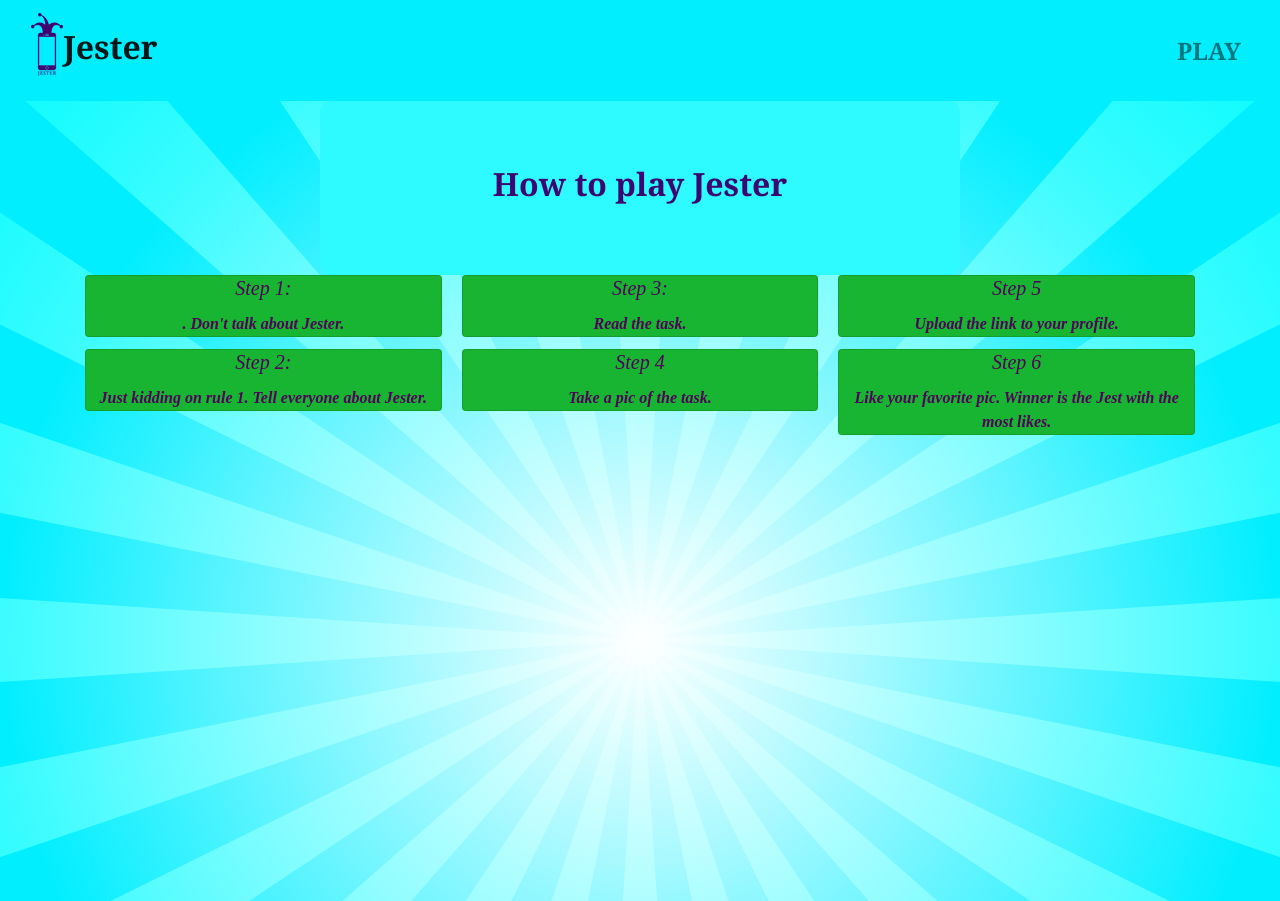
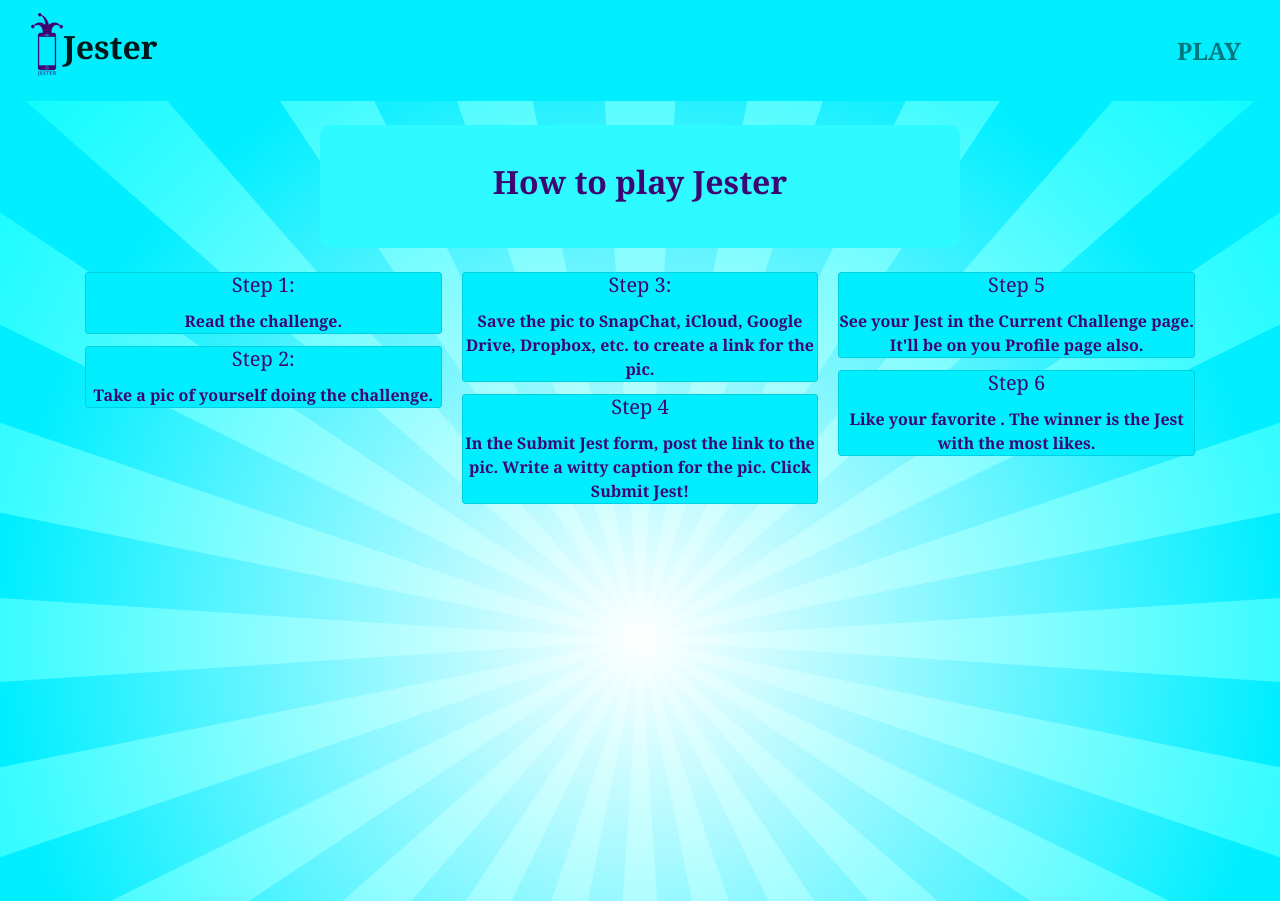
Before and after one commit to bmalbright/Jester2.0, a React (Create React App) app in the folder client/: page /Rules in a window 1280 px wide. Built offline with nearby package versions, Linux system fonts and the light colour scheme.

Commit message:
changed more styling. Fixed the rules.

```diff
--- a/client/src/App.css
+++ b/client/src/App.css
@@ -1,5 +1,5 @@
-@import url('https://fonts.googleapis.com/css2?family=Dosis:wght@300&display=swap');
-@import url('https://fonts.googleapis.com/css2?family=Dosis:wght@300&family=Quicksand&display=swap');
+/* @import url('https://fonts.googleapis.com/css2?family=Dosis:wght@300&display=swap');
+@import url('https://fonts.googleapis.com/css2?family=Dosis:wght@300&family=Quicksand&display=swap'); */
 
 .App {
   text-align: center;
@@ -47,6 +47,7 @@
   width: 50%;
   margin: auto;
   border-radius: 10px;
+  padding: 3%;
 }
 
 h3 {
@@ -59,57 +60,53 @@ h3 {
   color: #3d0773;
 }
 
-
+/* profile page */
 .profile {
   min-height: 84vh;
   color: #3d0773;
+  font-family: Cambria, Cochin, Georgia, Times, 'Times New Roman', serif;
   text-align: center;
-  font-family: Cambria, Cochin, Georgia, Times, 'Times New Roman', serif;
 }
 
 .currenttask {
   min-height: 84vh;
-
+  color: #3d0773;
+  font-family: Cambria, Cochin, Georgia, Times, 'Times New Roman', serif;
+  text-align: center;
 }
 
-
+/* rules page */
 .rules {
-  color: #19FF5A;
   min-height: 60vh ;
-  font-family: bookman;
-  font-style: italic;
-  font-weight: bolder;
   text-align: center;
   min-height: 100vh;
 }
 
 .rulecard {
-  background-color: #18B532;
-  color:#4F0359;
+  font-family: Cambria, Cochin, Georgia, Times, 'Times New Roman', serif;
+  font-style: normal;
+  font-weight: bolder;
+  background-color: #01eeff;
+  color:#3d0773;
 }
 
-
-
-
-
-
-.submissionTitle {
-  font-family: 'Quicksand', sans-serif;
-}
 .newJest {
   color:#3d0773;
-  /* padding-bottom: 3vh; */
-  padding: 7%;
+  padding-top: 2%;
+  padding-bottom: 2%;
+  padding-left: 12%;
+  padding-right: 12%;
   width: 100%;
+  text-align: center;
+  font-weight: bolder;
+  font-size: 125%;
 }
+
 .newJest form {
   /* width: 80vw; */
 }
+
 .jestBtn {
-  color:#F2B441;
+  color: white;
+  background-color: #3d0773;
 }
-/* .jestsTitle {
-  color: #F2B441;
-
-  font-family: 'Quicksand', sans-serif;
-} */
--- a/client/src/components/AddJest1.js
+++ b/client/src/components/AddJest1.js
@@ -1,15 +1,11 @@
 import React, { useState, useEffect } from 'react';
 //*removed dropdown import*
 import { Form, Button, Alert } from 'react-bootstrap';
-import "./AddJest.css";
 import { useMutation } from '@apollo/client';
 import { NEW_JEST } from '../utils/mutations';
 // ========^^^^ add jest?===============================
 
 import Auth from '../utils/auth';
-
-
-
 
 const AddJestForm = () => {
     // set initial form state
@@ -70,24 +66,13 @@ const AddJestForm = () => {
             caption: '',
             image: '',
         });
-
-
-
     };
 
     return (
         <>
-            {/* <div className="newJest" style={{
-                display: 'block',
-                width: 100%,
-                padding: 30,
-            }}> */}
             <div className="newJest">
-
-
                 {/* This is needed for the validation functionality above */}
                 <Form noValidate validated={validated} onSubmit={handleFormSubmit}>
-
                     <Alert
                         dismissible
                         onClose={() => setShowAlert(false)}
@@ -116,14 +101,14 @@ const AddJestForm = () => {
                         <Form.Label htmlFor="image">Your Jest Image</Form.Label>
                         <Form.Control
                             type="text"
-                            placeholder="Just the link"
+                            placeholder="Paste the image link here."
                             name="image"
                             onChange={handleInputChange}
                             value={userFormData.image}
                             required
                         />
                         <Form.Control.Feedback type="invalid">
-                            A valid Jest link is required.
+                            A valid image link is required to submit a Jest.
                         </Form.Control.Feedback>
                     </Form.Group>
 
@@ -132,7 +117,6 @@ const AddJestForm = () => {
                             !(
                                 userFormData.caption &&
                                 userFormData.image
-
                             )
                         }
                         type="submit"
--- a/client/src/index.css
+++ b/client/src/index.css
@@ -1,8 +1,8 @@
 body {
   margin: 0;
-  font-family: 'Segoe UI', 'Roboto', 'Oxygen',
+  /* font-family: 'Segoe UI', 'Roboto', 'Oxygen',
     'Ubuntu', 'Cantarell', 'Fira Sans', 'Droid Sans', 'Helvetica Neue',
-    sans-serif;
+    sans-serif; */
   -webkit-font-smoothing: antialiased;
   -moz-osx-font-smoothing: grayscale;
   background-color: #ffffff;
--- a/client/src/pages/Profile.js
+++ b/client/src/pages/Profile.js
@@ -57,7 +57,7 @@ function Profile() {
             <h3>Viewing your Jests!</h3>
           </Container>
         </Jumbotron>
-
+        <br/>
         <Container className="profile">
           <h2 className="jestsTitle">
 
--- a/client/src/pages/Rules.js
+++ b/client/src/pages/Rules.js
@@ -6,35 +6,37 @@ function Rules() {
   return (
     <>
       <div className="rules">
+        <br/>
         <Jumbotron className="jumbotron">
           <Container>
             <h3>How to play Jester</h3>
           </Container>
         </Jumbotron>
+        <br/>
         <Container>
           <CardColumns>
             <Card className="rulecard">
-              <Card.Title>Step 1:</Card.Title>. Don't talk about Jester.
+              <Card.Title>Step 1:</Card.Title> Read the challenge.
             </Card>
             <Card className="rulecard">
               <Card.Title>Step 2:</Card.Title>
-              Just kidding on rule 1. Tell everyone about Jester.
+              Take a pic of yourself doing the challenge.
             </Card>
             <Card className="rulecard">
               <Card.Title>Step 3: </Card.Title>
-              Read the task.
+              Save the pic to SnapChat, iCloud, Google Drive, Dropbox, etc. to create a link for the pic.
             </Card>
             <Card className="rulecard">
               <Card.Title>Step 4</Card.Title>
-              Take a pic of the task.
+              In the Submit Jest form, post the link to the pic. Write a witty caption for the pic. Click Submit Jest!
             </Card>
             <Card className="rulecard">
               <Card.Title>Step 5</Card.Title>
-              Upload the link to your profile.
+              See your Jest in the Current Challenge page. It'll be on you Profile page also.
             </Card>
             <Card className="rulecard">
               <Card.Title>Step 6</Card.Title>
-              Like your favorite pic. Winner is the Jest with the most likes.
+              Like your favorite . The winner is the Jest with the most likes.
             </Card>
           </CardColumns>
         </Container>
```
Also changed, not shown: client/src/components/AddJest.css (deleted).
